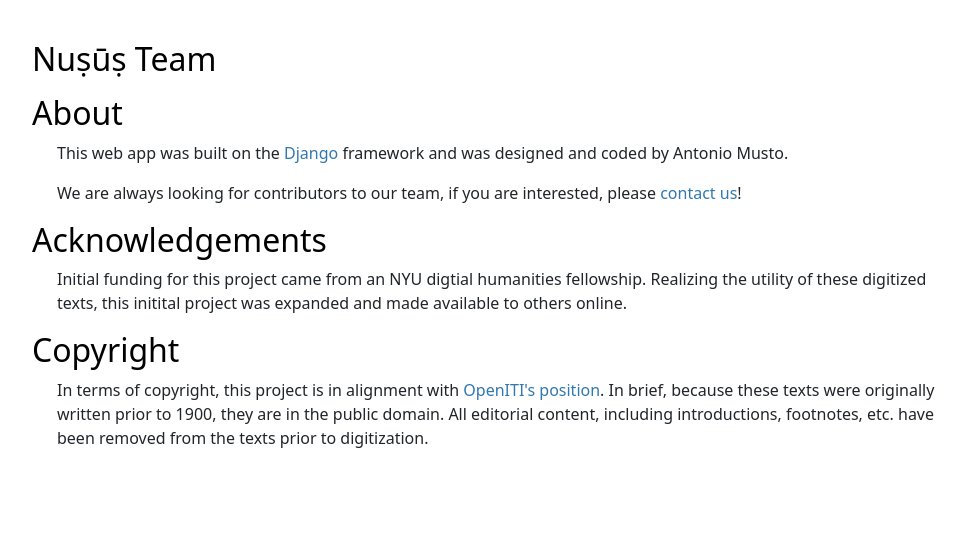
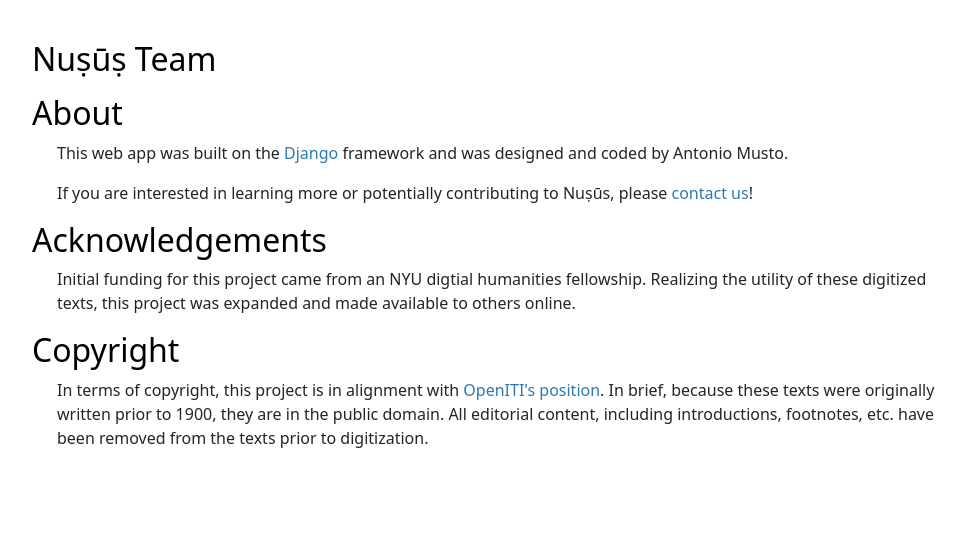
Before and after one commit to ammusto/nusus, a Django app: page /about/ in a window 1280 px wide. Shown: the part 248-803 px from the top of the page, without its empty margins (148-1114 px from the left). Run offline with Django 4.2, Linux system fonts and the light colour scheme; data that the repository does not hold is empty; some libraries are stand-ins or nearby versions; some web fonts are replaced.

Commit message:
minor text edits

```diff
--- a/templates/info_corpus/about.html
+++ b/templates/info_corpus/about.html
@@ -15,10 +15,10 @@
 <div class ="fixedtext">
     <h2>About</h2>
     <p>This web app was built on the <a href="https://www.djangoproject.com/">Django</a> framework and was designed and coded by Antonio Musto.</p>
-    <p>We are always looking for contributors to our team, if you are interested, please <a href="mailto:nususcorpus@gmail.com"> contact us</a>!</p>
+    <p>If you are interested in learning more or potentially contributing to Nuṣūs, please <a href="mailto:nususcorpus@gmail.com"> contact us</a>!</p>
 
     <h2>Acknowledgements</h2>
-    <p>Initial funding for this project came from an NYU digtial humanities fellowship. Realizing the utility of these digitized texts, this initital project was expanded and made available to others online.</p>
+    <p>Initial funding for this project came from an NYU digtial humanities fellowship. Realizing the utility of these digitized texts, this project was expanded and made available to others online.</p>
 
  <h2>Copyright</h2>
     <p>In terms of copyright, this project is in alignment with <a href="https://openiti.org/docs/Copyright_Questions.html">OpenITI's position</a>. In brief, because these texts were originally written prior to 1900, they are in the public domain. All editorial content, including introductions, footnotes, etc. have been removed from the texts prior to digitization.</p>
--- a/templates/info_corpus/corpus.html
+++ b/templates/info_corpus/corpus.html
@@ -3,7 +3,7 @@
   <h2>Corpus Details</h2>
   <p>We initially envisoned Nuṣūṣ as a database for early Sufi texts not included in other digitized corpora, but the project has since expanded to include <em>falsafa</em>, <em>kalām</em>, and Christian theological works.</p>
   <p>To digitize these texts, we use <a href="https://www.escriptorium.uk/">eScriptorium,</a> a digital palaeography framework, which uses the <a href="https://kraken.re/master/index.html">kraken</a> OCR engine. For our project we use a kraken OCR model developped by the <a href="https://openiti.org/">OpenITI team</a>.</p>
-  <p>Although the goal of Nuṣūṣ is to digitize and make available new texts, we have decided to include some works that have already been digitized and are extant in other corpora. Our reasoning for this to consolidate Sufi, <em>falsafa</em>, and <em>kalām</em> texts in one corpus and to increase the utility of our database and its search functionality. Texts imported from other corpora are marked as such in Nuṣūṣ.</p>
+  <p>Although the goal of Nuṣūṣ is to digitize and make available new texts, we have decided to include some works that have already been digitized and are extant in other corpora. Our reasoning for this to consolidate Sufi, <em>falsafa</em>, <em>kalām</em>, and Christian theological texts in one corpus and to increase the utility of our database and its search functionality. Texts imported from other corpora are marked as such in Nuṣūṣ.</p>
   <p>We have an internal list of new texts, but if you have any suggestions or recommendations for texts to be included, please <a href="mailto:nususcorpus@gmail.com"> contact us</a>.
   <div class="fixed_left">
   <h2>Corpus Stats</h2>
--- a/templates/info_corpus/home.html
+++ b/templates/info_corpus/home.html
@@ -1,9 +1,9 @@
 {% extends 'base.html' %}{% block content %}
 <div class="fixedtext">
   <h2>A Corpus of Digitally Neglected Texts</h2>
-  <p>Nuṣūṣ is a corpus of digitized Arabic texts designed to fill gaps in extant digital corpora. Originally a collection of early-Sufi and Sufi-adjacent texts, Nuṣūṣ has since expanded to include early works on <em>kalām</em> and <em>falsafa</em>. Through this website, users can: browse text metadata, including author biographies; read these works online; and, most importantly, search the contents of texts in the corpus. Soon, the digitized verions of these texts will be made available to download for individuals to use for computational textual analysis or other interests.</p>
+  <p>Nuṣūṣ is a corpus of digitized Arabic texts designed to fill gaps in extant digital corpora. Originally a collection of early Sufi and Sufi-adjacent texts, Nuṣūṣ has since expanded to include early works on <em>kalām</em>, <em>falsafa</em>, and Christian theology. Through this website, users can: browse text metadata, including author biographies; read these works online; and, most importantly, search the contents of texts in the corpus. Soon, the digitized verions of these texts will be made available to download for individuals to use for computational textual analysis or other interests.</p>
   <p>For more information on the corpus and its content, <a href="/corpus">click here.</a></p>
-  <p>We are looking for contributors, so if you are interested in joining this project or learning more, please <a href="mailto:nususcorpus@gmail.com"> contact us</a>!</p>
+  <p>If you are interested in learning more or potentially contributing to this project, please <a href="mailto:nususcorpus@gmail.com"> contact us</a>!</p>
 </div>
 <div class="fixedtext">
   <h2>Corpus Changelog</h2>
--- a/templates/text_corpus/browse.html
+++ b/templates/text_corpus/browse.html
@@ -2,9 +2,9 @@
 {% extends 'base.html' %}{% load page_url %} {% block content %}
 <div class="fixedtext">
   <h2> Browse the Corpus</h2>
-  <p>Here you can browse and search through the metadata of the texts currently in the Nuṣūṣ corpus. You can further filter these texts by searching for titles, authors, or genres.</p>
+  <p>Here you can browse and search through the metadata of the texts currently in the Nuṣūṣ corpus. You can further filter these texts by searching in English or in Arabic for titles, authors, or genres.</p>
   <p>Texts listed here are currently available to be searched or read. If the listed "Source" is OCR, then the text has been digitized by the Nuṣūṣ team, and if it is OITI then it has been imported from the OpenITI <a href="https://github.com/orgs/OpenITI/repositories">github repository</a>.</p>
-  <p>As this project is in its beta phase, we are still in the process of correcting the OCR and working out bugs. If you encounter any significant issues please <a href="mailto:nususcorpus@gmail.com">notify us</a>.</p>
+  <p>As this project is in its early stages, we are still in the process of correcting the OCR and working out bugs. If you encounter any significant issues please <a href="mailto:nususcorpus@gmail.com">notify us</a>.</p>
 </div>
 <div class="browse_search">
   <form>
```
